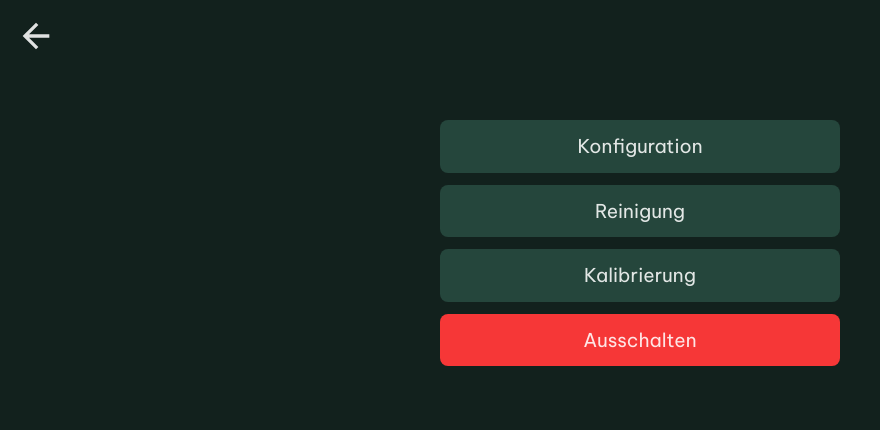
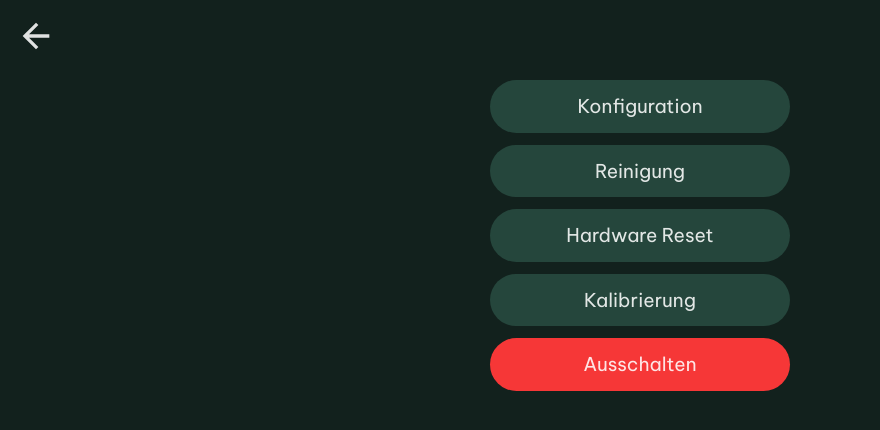
Before and after one commit to nschaefr/misch-o-mat, a React (Vite) app in the folder frontend/: page /settings in a window 1280 px wide. Shown: the top 430 px of the page, without its empty margins (0-880 px from the left). Built offline with nearby package versions, Linux system fonts and the light colour scheme.

Commit message:
update frontend

```diff
--- a/frontend/src/pages/Pin.jsx
+++ b/frontend/src/pages/Pin.jsx
@@ -1,10 +1,10 @@
-import React, { useState } from 'react';
+import React, { useState } from "react";
 import { useNavigate } from "react-router-dom";
-import ArrowBackIcon from '@mui/icons-material/ArrowBack';
+import ArrowBackIcon from "@mui/icons-material/ArrowBack";
 import { NavLink } from "react-router-dom";
 
 function Pin() {
-    const [pin, setPin] = useState('');
+  const [pin, setPin] = useState("");
   const correctPin = "1234";
   const navigate = useNavigate();
 
@@ -15,7 +15,7 @@ function Pin() {
     }
 
     if (value === correctPin) {
-            navigate('/settings');
+      navigate("/settings");
     }
   };
 
@@ -26,11 +26,11 @@ function Pin() {
     }
 
     if (newPin === correctPin && newPin.length === 4) {
-            navigate('/settings');
+      navigate("/settings");
     }
 
     if (newPin !== correctPin && newPin.length === 4) {
-            setPin("")
+      setPin("");
     }
   };
 
@@ -49,7 +49,7 @@ function Pin() {
           <div className="flex w-[240px] px-4 py-3">
             <label className="flex flex-col flex-1">
               <input
-                                className="form-input flex w-full flex-1 resize-none overflow-hidden rounded-xl text-white-white text-center text-[25px] focus:outline-0 focus:ring-0 border border-[#366356] bg-[#1b322b] focus:border-[#366356] placeholder:text-white-[#95c6b7] p-[10px] text-white-base font-normal leading-normal"
+                className="form-input flex w-full flex-1 resize-none overflow-hidden rounded-full text-white-white text-center text-[25px] focus:outline-0 focus:ring-0 border border-[#366356] bg-[#1b322b] focus:border-[#366356] placeholder:text-white-[#95c6b7] p-[10px] text-white-base font-normal leading-normal"
                 type="password"
                 value={pin}
                 onChange={(ev) => handleInputChange}
@@ -60,19 +60,19 @@ function Pin() {
           <div className="flex px-4">
             <div className="group flex-1">
               <button
-                                onClick={() => addDigit('1')}
+                onClick={() => addDigit("1")}
                 className="text-white text-[25px] font-normal font-sans leading-normal tracking-[0.015em] flex h-20 w-20 items-center justify-center truncate text-white-center rounded-full active:bg-[#25463c] active:scale-95 transition-all duration-75 p-12"
               >
                 1
               </button>
               <button
-                                onClick={() => addDigit('4')}
+                onClick={() => addDigit("4")}
                 className="text-white text-[25px] font-normal font-sans leading-normal tracking-[0.015em] flex h-20 w-20 items-center justify-center truncate text-white-center rounded-full active:bg-[#25463c] active:scale-95 transition-all duration-75 p-12"
               >
                 4
               </button>
               <button
-                                onClick={() => addDigit('7')}
+                onClick={() => addDigit("7")}
                 className="text-white text-[25px] font-normal font-sans leading-normal tracking-[0.015em] flex h-20 w-20 items-center justify-center truncate text-white-center rounded-full active:bg-[#25463c] active:scale-95 transition-all duration-75 p-12"
               >
                 7
@@ -80,19 +80,19 @@ function Pin() {
             </div>
             <div className="group flex-1">
               <button
-                                onClick={() => addDigit('2')}
+                onClick={() => addDigit("2")}
                 className="text-white text-[25px] font-normal font-sans leading-normal tracking-[0.015em] flex h-20 w-20 items-center justify-center truncate text-white-center rounded-full active:bg-[#25463c] active:scale-95 transition-all duration-75 p-12"
               >
                 2
               </button>
               <button
-                                onClick={() => addDigit('5')}
+                onClick={() => addDigit("5")}
                 className="text-white text-[25px] font-normal font-sans leading-normal tracking-[0.015em] flex h-20 w-20 items-center justify-center truncate text-white-center rounded-full active:bg-[#25463c] active:scale-95 transition-all duration-75 p-12"
               >
                 5
               </button>
               <button
-                                onClick={() => addDigit('8')}
+                onClick={() => addDigit("8")}
                 className="text-white text-[25px] font-normal font-sans leading-normal tracking-[0.015em] flex h-20 w-20 items-center justify-center truncate text-white-center rounded-full active:bg-[#25463c] active:scale-95 transition-all duration-75 p-12"
               >
                 8
@@ -100,19 +100,19 @@ function Pin() {
             </div>
             <div className="group flex-1">
               <button
-                                onClick={() => addDigit('3')}
+                onClick={() => addDigit("3")}
                 className="text-white text-[25px] font-normal font-sans leading-normal tracking-[0.015em] flex h-20 w-20 items-center justify-center truncate text-white-center rounded-full active:bg-[#25463c] active:scale-95 transition-all duration-75 p-12"
               >
                 3
               </button>
               <button
-                                onClick={() => addDigit('6')}
+                onClick={() => addDigit("6")}
                 className="text-white text-[25px] font-normal font-sans leading-normal tracking-[0.015em] flex h-20 w-20 items-center justify-center truncate text-white-center rounded-full active:bg-[#25463c] active:scale-95 transition-all duration-75 p-12"
               >
                 6
               </button>
               <button
-                                onClick={() => addDigit('9')}
+                onClick={() => addDigit("9")}
                 className="text-white text-[25px] font-normal font-sans leading-normal tracking-[0.015em] flex h-20 w-20 items-center justify-center truncate text-white-center rounded-full active:bg-[#25463c] active:scale-95 transition-all duration-75 p-12"
               >
                 9
--- a/frontend/src/pages/Preparation.jsx
+++ b/frontend/src/pages/Preparation.jsx
@@ -9,7 +9,7 @@ export default function Preparation() {
   const [icons, setIcons] = useState([]);
   const navigate = useNavigate();
   const location = useLocation();
-  const { drink, drinks, category, random, strength } = location.state;
+  const { drink, drinks, category, random, strength, route } = location.state;
   const hasPrepared = useRef(false);
 
   useEffect(() => {
@@ -30,6 +30,7 @@ export default function Preparation() {
   }, []);
 
   const handlePrepare = async () => {
+    if (route === "preparation") {
       const randomDrink = random
         ? drinks[Math.floor(Math.random() * drinks.length)]
         : drinks.find((d) => d.name === drink);
@@ -47,6 +48,16 @@ export default function Preparation() {
         navigate("/ready");
       } catch (err) {
         console.error("Error during preparation:", err);
+        navigate("/");
+      }
+    } else if (route === "clean") {
+      try {
+        await axios.post("http://127.0.0.1:5000/clean");
+        navigate("/settings");
+      } catch (err) {
+        console.error("Error during preparation:", err);
+        navigate("/settings");
+      }
     }
   };
 
--- a/frontend/src/pages/Settings.jsx
+++ b/frontend/src/pages/Settings.jsx
@@ -1,27 +1,32 @@
-import React from 'react'
-import ArrowBackIcon from '@mui/icons-material/ArrowBack';
+import React from "react";
+import ArrowBackIcon from "@mui/icons-material/ArrowBack";
 import { NavLink } from "react-router-dom";
+import { useNavigate } from "react-router-dom";
 import axios from "axios";
 
 function Settings() {
-    const handleShutdown = async () => {
-        const confirmShutdown = window.confirm("Möchten Sie das System wirklich herunterfahren?");
-        if (confirmShutdown) {
+  const navigate = useNavigate();
+
+  const handleAction = async (action) => {
     try {
-                await axios.post('http://127.0.0.1:5000/shutdown');
-            } catch (error) {
-                console.error("Fehler beim Herunterfahren:", error);
-            }
+      const response = await axios.post(`http://127.0.0.1:5000/${action}`);
+    } catch (err) {
+      console.log(err);
     }
   };
 
-    const handleCleaning = async () => {
-        try {
-            await axios.post('http://127.0.0.1:5000/reset');
-        } catch (error) {
-            console.error("Fehler beim Reinigen:", error);
-        }
-    }
+  const handleNavigateToClean = () => {
+    navigate("/preparation", {
+      state: {
+        drink: "someDrink",
+        drinks: ["drink1", "drink2"],
+        category: "someCategory",
+        random: false,
+        strength: "mittel",
+        route: "clean",
+      },
+    });
+  };
 
   return (
     <div className="pt-4 font-sans">
@@ -33,25 +38,41 @@ function Settings() {
           />
         </NavLink>
       </div>
-            <div className='mt-16 flex flex-col items-center'>
+      <div className="mt-6 flex flex-col items-center">
         <NavLink to="/configuration">
-                    <div className='bg-[#25463c] py-[12px] px-8 rounded-lg text-[19px] font-normal w-[400px] text-center transition-all duration-75 active:scale-95'>
+          <div className="bg-[#25463c] py-[12px] px-8 rounded-full text-[19px] font-normal w-[300px] text-center transition-all duration-75 active:scale-95">
             Konfiguration
           </div>
         </NavLink>
-                <div onClick={() => handleCleaning()} className='mt-3 bg-[#25463c] py-[12px] px-8 rounded-lg text-[19px] font-normal w-[400px] text-center transition-all duration-75 active:scale-95'>
+        <div
+          onClick={() => handleNavigateToClean()}
+          className="cursor-pointer mt-3 bg-[#25463c] py-[12px] px-8 rounded-full text-[19px] font-normal w-[300px] text-center transition-all duration-75 active:scale-95"
+        >
           Reinigung
         </div>
-                <div className='mt-3 bg-[#25463c] py-[12px] px-8 rounded-lg text-[19px] font-normal w-[400px] text-center transition-all duration-75 active:scale-95'>
+        <div
+          onClick={() => handleAction("reset")}
+          className="cursor-pointer mt-3 bg-[#25463c] py-[12px] px-8 rounded-full text-[19px] font-normal w-[300px] text-center transition-all duration-75 active:scale-95"
+        >
+          Hardware Reset
+        </div>
+        <NavLink to="/calibration">
+          <div
+            onClick={() => handleAction("tare")}
+            className="mt-3 bg-[#25463c] py-[12px] px-8 rounded-full text-[19px] font-normal w-[300px] text-center transition-all duration-75 active:scale-95"
+          >
             Kalibrierung
           </div>
-                <div className='mt-3 bg-[#f63737] py-[12px] px-8 rounded-lg text-[19px] font-normal w-[400px] text-center transition-all duration-75 active:scale-95'
-                    onClick={() => handleShutdown()}>
+        </NavLink>
+        <div
+          onClick={() => handleAction("shutdown")}
+          className="cursor-pointer mt-3 bg-[#f63737] py-[12px] px-8 rounded-full text-[19px] font-normal w-[300px] text-center transition-all duration-75 active:scale-95"
+        >
           Ausschalten
         </div>
       </div>
     </div>
-    )
+  );
 }
 
-export default Settings
+export default Settings;
```
Lines whose indentation alone changed are shown as unchanged.
